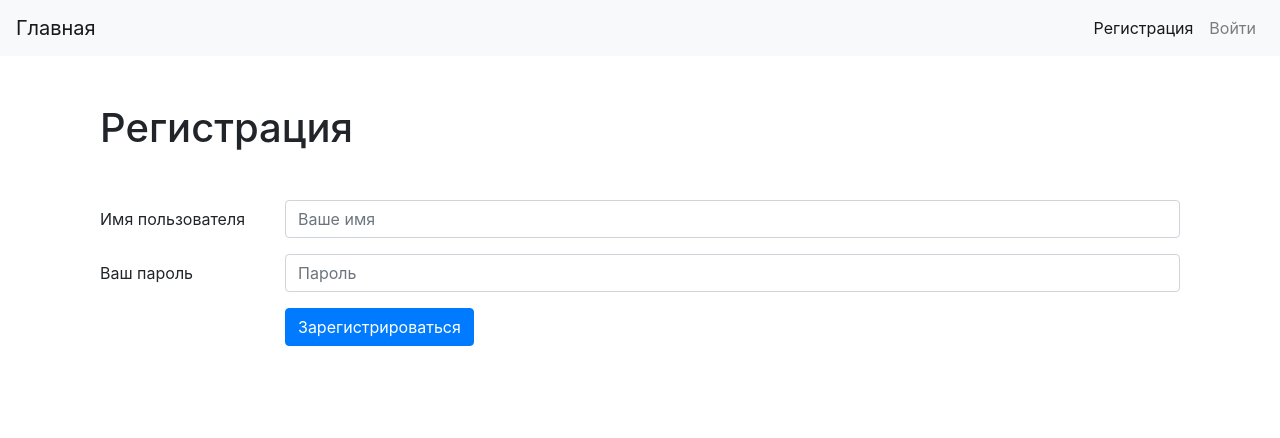
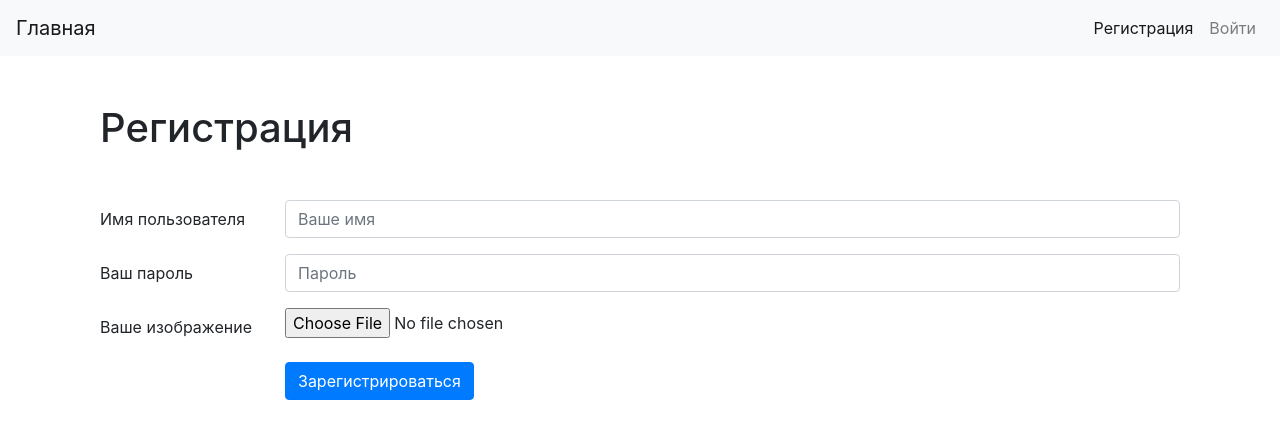
Before and after one commit to erazavr/homework-85, a React (Create React App) app in the folder music-frontend/: page /register in a window 1280 px wide. Shown: the top 438 px of the page. Built offline with nearby package versions, Linux system fonts and the light colour scheme.

Commit message:
HW#89 - Добавил поле для загрузки изображения

```diff
--- a/music-frontend/src/containers /Register/Register.js
+++ b/music-frontend/src/containers /Register/Register.js
@@ -7,11 +7,20 @@ import FormElement from "../../components /FormElement/FormElement";
 class Register extends Component {
     state = {
         username: '',
-        password: ''
+        password: '',
+        avatar: '',
     };
     submitFormHandler = event => {
         event.preventDefault();
-        this.props.registerUser({...this.state});
+        event.preventDefault();
+
+        const formData = new FormData();
+
+        Object.keys(this.state).forEach(key => {
+            formData.append(key, this.state[key]);
+        });
+
+        this.props.registerUser(formData);
     };
     inputChangeHandler = event => {
         this.setState({
@@ -24,6 +33,11 @@ class Register extends Component {
       } catch (error) {
         return undefined
       }
+    };
+    fileChangeHandler = event => {
+        this.setState({
+            [event.target.name]: event.target.files[0]
+        })
     };
     render() {
         return (
@@ -53,6 +67,15 @@ class Register extends Component {
                             required={true}
                             type='password'
                         />
+                        <FormElement
+                            propertyName='image'
+                            title='Ваше изображение'
+                            onChange={this.fileChangeHandler}
+                            error={this.getFieldError('avatar')}
+                            placeholder='Изображение'
+                            required={true}
+                            type='file'
+                        />
                     <FormGroup row>
                         <Col sm={{offset: 2, size: 10}}>
                             <Button color='primary' type='submit'>
```
